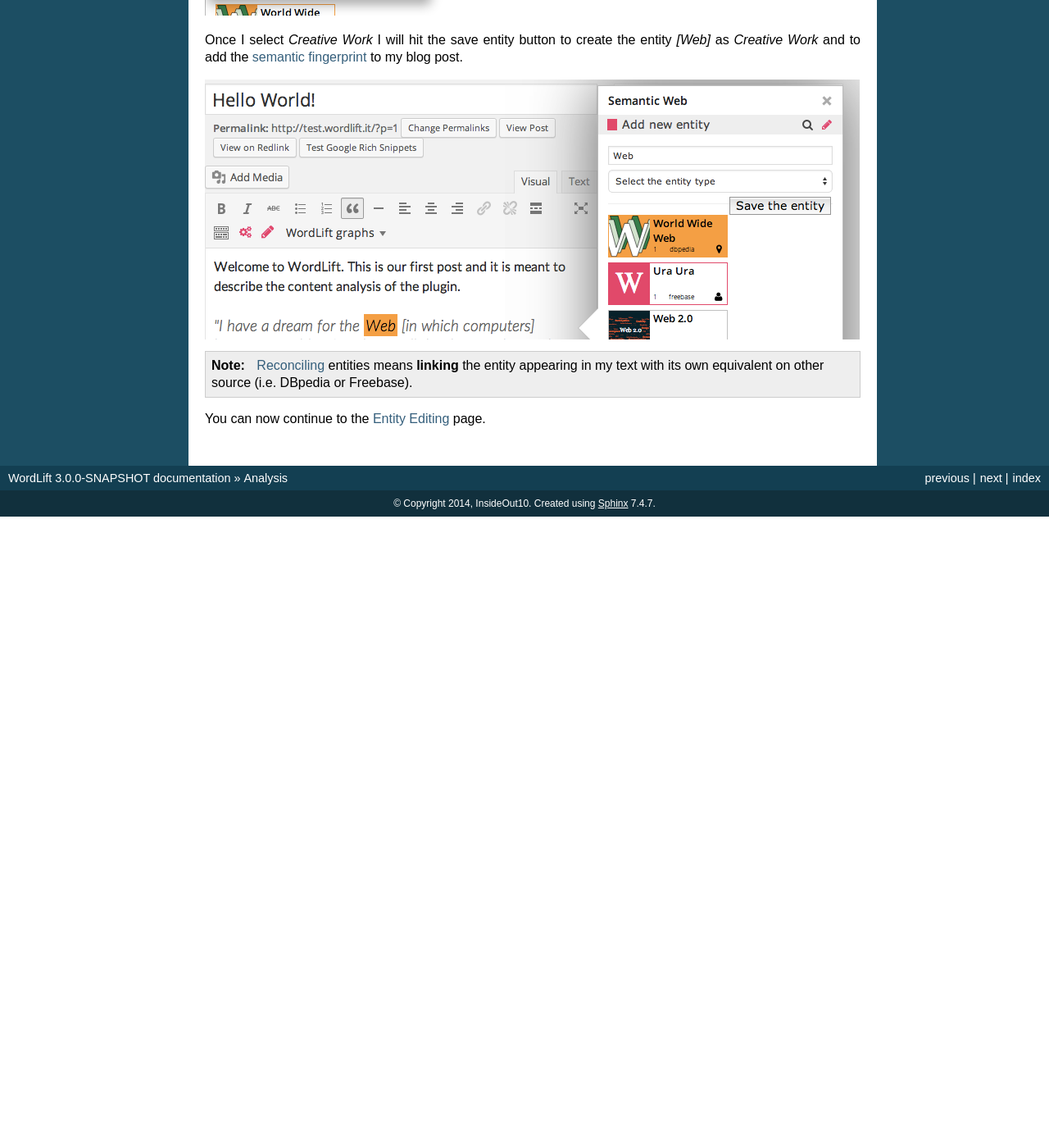
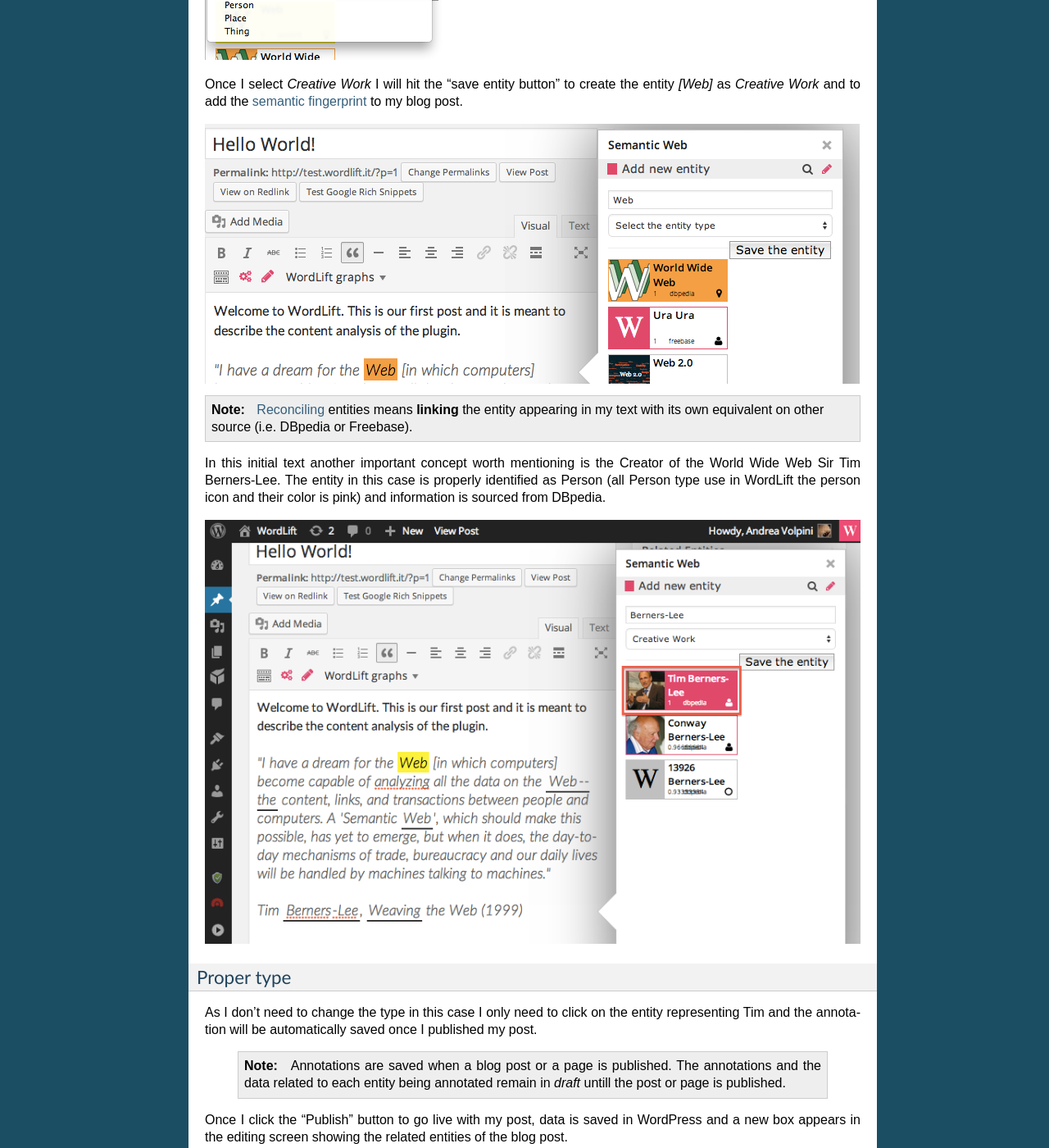
Before and after one commit to insideout10/wordlift-docs, a Sphinx documentation site: the page built from docs/analysis.rst, in a window 1280 px wide and 1400 px high, scrolled down 2775 px. Shown: the whole window at 82% size. Built offline with Sphinx 7.4.7, drawn with Linux system fonts in a browser that asks for light colours; before the commit the page ends 3405 px from its top, so only the background shows below that; some of the changed text lies outside the part shown.

Commit message:
update content analysis and key concepts

```diff
--- a/docs/analysis.rst
+++ b/docs/analysis.rst
@@ -54,6 +54,9 @@
 
 When doing so I can change the entity type for this entity using the drop-down menu.
 
+Type mismatch
+--------------
+
 In this specific case the associated type I receive is place (as seen from the pinpoint icon).
 Place as a type for the World WIde Web is misleading (the Web is rather a Creative Work).
 
@@ -64,7 +67,7 @@
 
 .. image:: /images/wordlift-content-analysis-disambiguation-choosing-type.png
 
-Once I select *Creative Work* I will hit the save entity button to create the entity *[Web]* as *Creative Work* and to add the `semantic fingerprint <key-concepts.html#semantic-fingerprint>`_ to my blog post.
+Once I select *Creative Work* I will hit the "save entity button" to create the entity *[Web]* as *Creative Work* and to add the `semantic fingerprint <key-concepts.html#semantic-fingerprint>`_ to my blog post.
 
 .. image:: /images/wordlift-content-analysis-disambiguation-selection.png
 
@@ -72,4 +75,23 @@
 
     `Reconciling <key-concepts.html#reconciliation>`_ entities means **linking** the entity appearing in my text with its own equivalent on other source (i.e. DBpedia or Freebase).
 
+
+In this initial text another important concept worth mentioning is the Creator of the World Wide Web Sir Tim Berners-Lee.
+The entity in this case is properly identified as Person (all Person type use in WordLift the person icon and their color is pink) and information is sourced from DBpedia.
+
+.. image:: /images/wordlift-content-analysis-disambiguation-berners-lee.png
+
+Proper type
+--------------
+
+As I don't need to change the type in this case I only need to click on the entity representing Tim and the annotation will be automatically saved once I published my post.
+
+ .. note::
+
+	Annotations are saved when a blog post or a page is published. The annotations and the data related to each entity being annotated remain in *draft* untill the post or page is published.
+
+Once I click the "Publish" button to go live with my post, data is saved in WordPress and a new box appears in the editing screen showing the related entities of the blog post.
+
+.. image:: /images/wordlift-content-analysis-related-entities.png
+
 You can now continue to the :doc:`editing-entity` page.
--- a/docs/editing-entity.rst
+++ b/docs/editing-entity.rst
@@ -1,2 +1,2 @@
-Entity Editing
+Editing an Entity
 ========
--- a/docs/key-concepts.rst
+++ b/docs/key-concepts.rst
@@ -4,6 +4,7 @@
 
 Entity
 _____________
+
 An **entity** is something that exists in the real-world: celebrities, cities, sports teams, buildings, geographical features, movies, celestial objects and works of art are all entities. For a long time, more than four decades, we teached computers to recognise things by simply matching keywords.
 
 
@@ -15,6 +16,11 @@
 ..	note::
 
 Web pages are about all different kind of "things". WordLift uses the `Schema.org <http://schema.org>`_ vocabulary to describes a variety of entity types, each of which has its own set of properties that can be used to describe the entity. The broadest item type is **Thing**, which has four properties: *name*, *description*, *url*, and *image*. WordLift also supports: **Person**, **Place**, **Event**, **Organization** and **Creative Work** (and more types are constantly added to this list)
+
+Related Entities
+--------------
+
+In WordLift **related entities** are the entities being used for annotating a blog post or a page.
 
 Vocabulary
 _____________
```
Also changed, not shown: docs/images/wordlift-content-analysis-disambiguation-berners-lee.png, docs/images/wordlift-content-analysis-related-entities.png (added), docs/images/wordlift-content-analysis-start.png.
